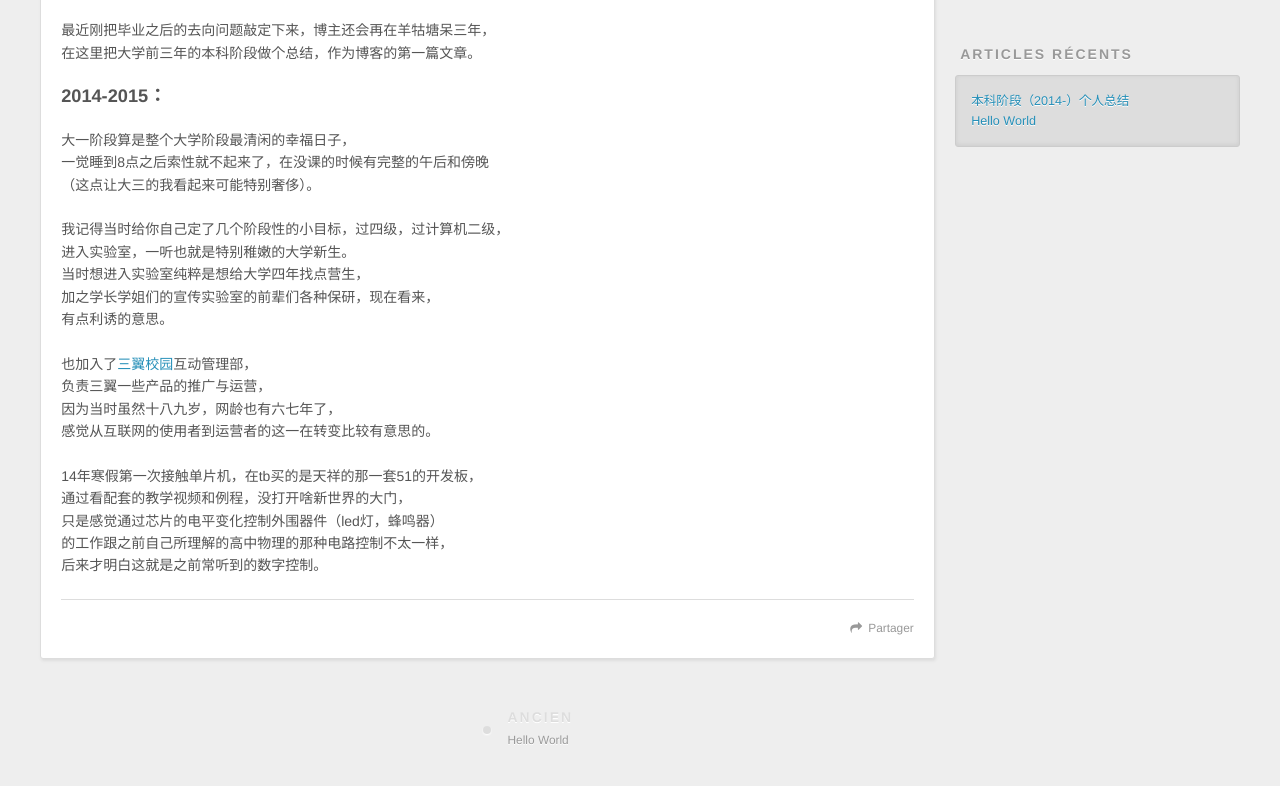
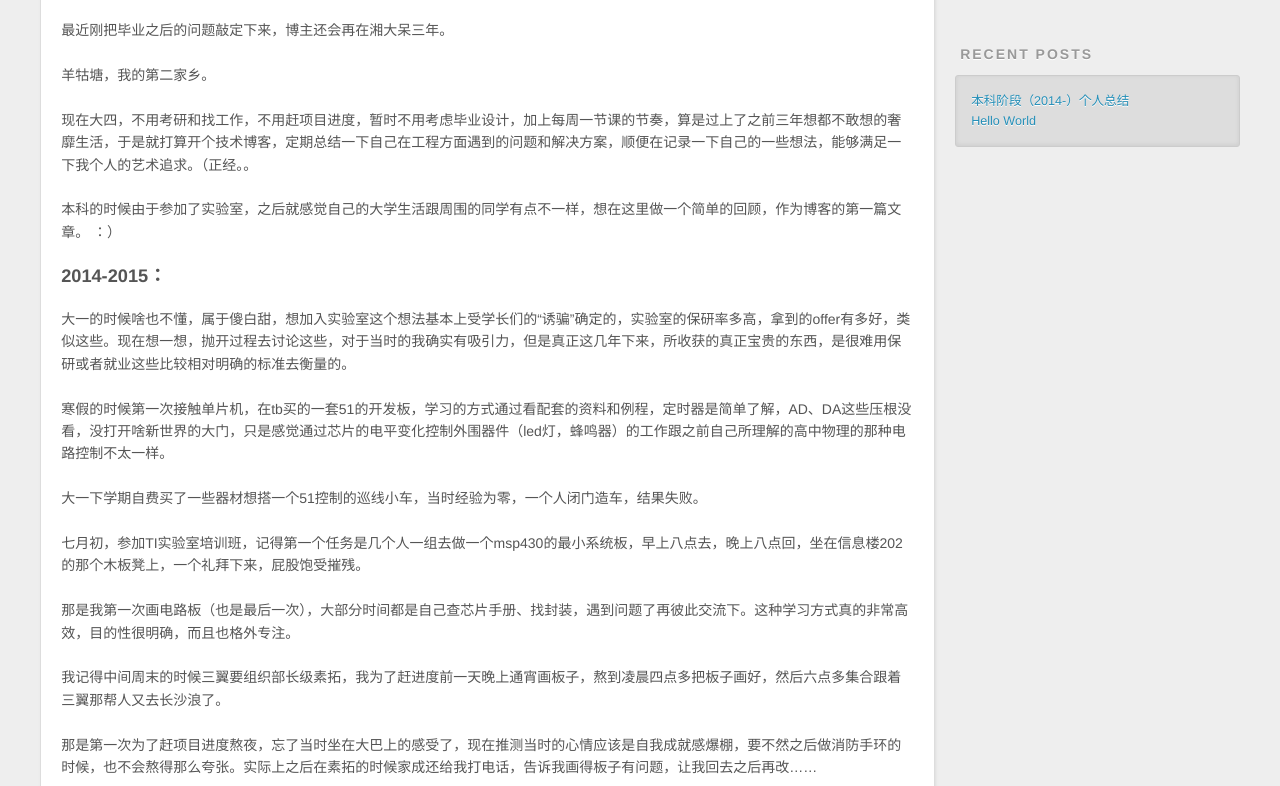
Before and after one commit to INGslh/ingslh.github.io, a plain HTML site: page 2017/09/16/本科阶段（2014-）个人总结/index.html in a window 1280 px wide. Shown: the part 434-1220 px from the top of the page. Drawn offline with nearby package versions, Linux system fonts and the light colour scheme.

Commit message:
Site updated: 2017-10-14 21:15:32

```diff
--- a/2017/09/16/本科阶段（2014-）个人总结/index.html
+++ b/2017/09/16/本科阶段（2014-）个人总结/index.html
@@ -5,16 +5,16 @@
 
   <title>本科阶段（2014-）个人总结 | Hexo</title>
   <meta name="viewport" content="width=device-width, initial-scale=1, maximum-scale=1">
-  <meta name="description" content="最近刚把毕业之后的去向问题敲定下来，博主还会再在羊牯塘呆三年，在这里把大学前三年的本科阶段做个总结，作为博客的第一篇文章。 2014-2015：大一阶段算是整个大学阶段最清闲的幸福日子，一觉睡到8点之后索性就不起来了，在没课的时候有完整的午后和傍晚（这点让大三的我看起来可能特别奢侈）。 我记得当时给你自己定了几个阶段性的小目标，过四级，过计算机二级，进入实验室，一听也就是特别稚嫩的大学新生。当时想">
+  <meta name="description" content="最近刚把毕业之后的问题敲定下来，博主还会再在湘大呆三年。 羊牯塘，我的第二家乡。 现在大四，不用考研和找工作，不用赶项目进度，暂时不用考虑毕业设计，加上每周一节课的节奏，算是过上了之前三年想都不敢想的奢靡生活，于是就打算开个技术博客，定期总结一下自己在工程方面遇到的问题和解决方案，顺便在记录一下自己的一些想法，能够满足一下我个人的艺术追求。（正经。。 本科的时候由于参加了实验室，之后就感觉自己的大">
 <meta property="og:type" content="article">
 <meta property="og:title" content="本科阶段（2014-）个人总结">
 <meta property="og:url" content="http://yoursite.com/2017/09/16/本科阶段（2014-）个人总结/index.html">
 <meta property="og:site_name" content="Hexo">
-<meta property="og:description" content="最近刚把毕业之后的去向问题敲定下来，博主还会再在羊牯塘呆三年，在这里把大学前三年的本科阶段做个总结，作为博客的第一篇文章。 2014-2015：大一阶段算是整个大学阶段最清闲的幸福日子，一觉睡到8点之后索性就不起来了，在没课的时候有完整的午后和傍晚（这点让大三的我看起来可能特别奢侈）。 我记得当时给你自己定了几个阶段性的小目标，过四级，过计算机二级，进入实验室，一听也就是特别稚嫩的大学新生。当时想">
-<meta property="og:updated_time" content="2017-09-16T13:20:28.994Z">
+<meta property="og:description" content="最近刚把毕业之后的问题敲定下来，博主还会再在湘大呆三年。 羊牯塘，我的第二家乡。 现在大四，不用考研和找工作，不用赶项目进度，暂时不用考虑毕业设计，加上每周一节课的节奏，算是过上了之前三年想都不敢想的奢靡生活，于是就打算开个技术博客，定期总结一下自己在工程方面遇到的问题和解决方案，顺便在记录一下自己的一些想法，能够满足一下我个人的艺术追求。（正经。。 本科的时候由于参加了实验室，之后就感觉自己的大">
+<meta property="og:updated_time" content="2017-09-24T16:44:50.617Z">
 <meta name="twitter:card" content="summary">
 <meta name="twitter:title" content="本科阶段（2014-）个人总结">
-<meta name="twitter:description" content="最近刚把毕业之后的去向问题敲定下来，博主还会再在羊牯塘呆三年，在这里把大学前三年的本科阶段做个总结，作为博客的第一篇文章。 2014-2015：大一阶段算是整个大学阶段最清闲的幸福日子，一觉睡到8点之后索性就不起来了，在没课的时候有完整的午后和傍晚（这点让大三的我看起来可能特别奢侈）。 我记得当时给你自己定了几个阶段性的小目标，过四级，过计算机二级，进入实验室，一听也就是特别稚嫩的大学新生。当时想">
+<meta name="twitter:description" content="最近刚把毕业之后的问题敲定下来，博主还会再在湘大呆三年。 羊牯塘，我的第二家乡。 现在大四，不用考研和找工作，不用赶项目进度，暂时不用考虑毕业设计，加上每周一节课的节奏，算是过上了之前三年想都不敢想的奢靡生活，于是就打算开个技术博客，定期总结一下自己在工程方面遇到的问题和解决方案，顺便在记录一下自己的一些想法，能够满足一下我个人的艺术追求。（正经。。 本科的时候由于参加了实验室，之后就感觉自己的大">
 
     <link rel="alternate" href="/atom.xml" title="Hexo" type="application/atom+xml">
 
@@ -52,9 +52,9 @@
       </nav>
       <nav id="sub-nav">
 
-          <a id="nav-rss-link" class="nav-icon" href="/atom.xml" title="Flux RSS"></a>
+          <a id="nav-rss-link" class="nav-icon" href="/atom.xml" title="RSS Feed"></a>
 
-        <a id="nav-search-btn" class="nav-icon" title="Rechercher"></a>
+        <a id="nav-search-btn" class="nav-icon" title="Search"></a>
       </nav>
       <div id="search-form-wrap">
         <form action="//google.com/search" method="get" accept-charset="UTF-8" class="search-form"><input type="search" name="q" class="search-form-input" placeholder="Search"><button type="submit" class="search-form-submit">&#xF002;</button><input type="hidden" name="sitesearch" value="http://yoursite.com"></form>
@@ -85,16 +85,23 @@
 
     <div class="article-entry" itemprop="articleBody">
 
-        <p>最近刚把毕业之后的去向问题敲定下来，博主还会再在羊牯塘呆三年，<br>在这里把大学前三年的本科阶段做个总结，作为博客的第一篇文章。</p>
-<h3 id="2014-2015："><a href="#2014-2015：" class="headerlink" title="2014-2015："></a>2014-2015：</h3><p>大一阶段算是整个大学阶段最清闲的幸福日子，<br>一觉睡到8点之后索性就不起来了，在没课的时候有完整的午后和傍晚<br>（这点让大三的我看起来可能特别奢侈）。</p>
-<p>我记得当时给你自己定了几个阶段性的小目标，过四级，过计算机二级，<br>进入实验室，一听也就是特别稚嫩的大学新生。<br>当时想进入实验室纯粹是想给大学四年找点营生，<br>加之学长学姐们的宣传实验室的前辈们各种保研，现在看来，<br>有点利诱的意思。</p>
-<p>也加入了<a href="http:www.sky31.com" target="_blank" rel="external">三翼校园</a>互动管理部，<br>负责三翼一些产品的推广与运营，<br>因为当时虽然十八九岁，网龄也有六七年了，<br>感觉从互联网的使用者到运营者的这一在转变比较有意思的。</p>
-<p>14年寒假第一次接触单片机，在tb买的是天祥的那一套51的开发板，<br>通过看配套的教学视频和例程，没打开啥新世界的大门，<br>只是感觉通过芯片的电平变化控制外围器件（led灯，蜂鸣器）<br>的工作跟之前自己所理解的高中物理的那种电路控制不太一样，<br>后来才明白这就是之前常听到的数字控制。</p>
+        <p>最近刚把毕业之后的问题敲定下来，博主还会再在湘大呆三年。</p>
+<p>羊牯塘，我的第二家乡。</p>
+<p>现在大四，不用考研和找工作，不用赶项目进度，暂时不用考虑毕业设计，加上每周一节课的节奏，算是过上了之前三年想都不敢想的奢靡生活，于是就打算开个技术博客，定期总结一下自己在工程方面遇到的问题和解决方案，顺便在记录一下自己的一些想法，能够满足一下我个人的艺术追求。（正经。。</p>
+<p>本科的时候由于参加了实验室，之后就感觉自己的大学生活跟周围的同学有点不一样，想在这里做一个简单的回顾，作为博客的第一篇文章。  ：）</p>
+<h3 id="2014-2015："><a href="#2014-2015：" class="headerlink" title="2014-2015："></a>2014-2015：</h3><p>大一的时候啥也不懂，属于傻白甜，想加入实验室这个想法基本上受学长们的“诱骗”确定的，实验室的保研率多高，拿到的offer有多好，类似这些。现在想一想，抛开过程去讨论这些，对于当时的我确实有吸引力，但是真正这几年下来，所收获的真正宝贵的东西，是很难用保研或者就业这些比较相对明确的标准去衡量的。</p>
+<p>寒假的时候第一次接触单片机，在tb买的一套51的开发板，学习的方式通过看配套的资料和例程，定时器是简单了解，AD、DA这些压根没看，没打开啥新世界的大门，只是感觉通过芯片的电平变化控制外围器件（led灯，蜂鸣器）的工作跟之前自己所理解的高中物理的那种电路控制不太一样。</p>
+<p>大一下学期自费买了一些器材想搭一个51控制的巡线小车，当时经验为零，一个人闭门造车，结果失败。</p>
+<p>七月初，参加TI实验室培训班，记得第一个任务是几个人一组去做一个msp430的最小系统板，早上八点去，晚上八点回，坐在信息楼202的那个木板凳上，一个礼拜下来，屁股饱受摧残。</p>
+<p>那是我第一次画电路板（也是最后一次），大部分时间都是自己查芯片手册、找封装，遇到问题了再彼此交流下。这种学习方式真的非常高效，目的性很明确，而且也格外专注。</p>
+<p>我记得中间周末的时候三翼要组织部长级素拓，我为了赶进度前一天晚上通宵画板子，熬到凌晨四点多把板子画好，然后六点多集合跟着三翼那帮人又去长沙浪了。</p>
+<p>那是第一次为了赶项目进度熬夜，忘了当时坐在大巴上的感受了，现在推测当时的心情应该是自我成就感爆棚，要不然之后做消防手环的时候，也不会熬得那么夸张。实际上之后在素拓的时候家成还给我打电话，告诉我画得板子有问题，让我回去之后再改……</p>
+<p>回来之后就开始接手老师布置的第二个任务做一个51控制的智能小车，包括红外巡线，超声波测距，射频通信这些功能。跟我之前做失败那个51小车差不多，当时和凡凡、彭总搭的伙。由于队友很给力，加上网上资料很多，做了大概半个月吧，基本要求都实现了</p>
 
 
     </div>
     <footer class="article-footer">
-      <a data-url="http://yoursite.com/2017/09/16/本科阶段（2014-）个人总结/" data-id="cj7nchpg10001s0o0ybqo3h7d" class="article-share-link">Partager</a>
+      <a data-url="http://yoursite.com/2017/09/16/本科阶段（2014-）个人总结/" data-id="cj8rch3cm00019wo0mx1akmhk" class="article-share-link">Share</a>
 
 
     </footer>
@@ -105,7 +112,7 @@
 
 
     <a href="/2017/09/15/hello-world/" id="article-nav-older" class="article-nav-link-wrap">
-      <strong class="article-nav-caption">Ancien</strong>
+      <strong class="article-nav-caption">Older</strong>
       <div class="article-nav-title">Hello World</div>
     </a>
 
@@ -138,7 +145,7 @@
 
 
   <div class="widget-wrap">
-    <h3 class="widget-title">Articles récents</h3>
+    <h3 class="widget-title">Recent Posts</h3>
     <div class="widget">
       <ul>
 
@@ -163,7 +170,7 @@
   <div class="outer">
     <div id="footer-info" class="inner">
       &copy; 2017 John Doe<br>
-      Propulsé by <a href="http://hexo.io/" target="_blank">Hexo</a>
+      Powered by <a href="http://hexo.io/" target="_blank">Hexo</a>
     </div>
   </div>
 </footer>
```
Also changed, not shown: 2017/09/15/hello-world/index.html (+6 -6 lines), archives/2017/09/index.html (+4 -4 lines), archives/2017/index.html (+4 -4 lines), archives/index.html (+4 -4 lines), index.html (+18 -11 lines).
